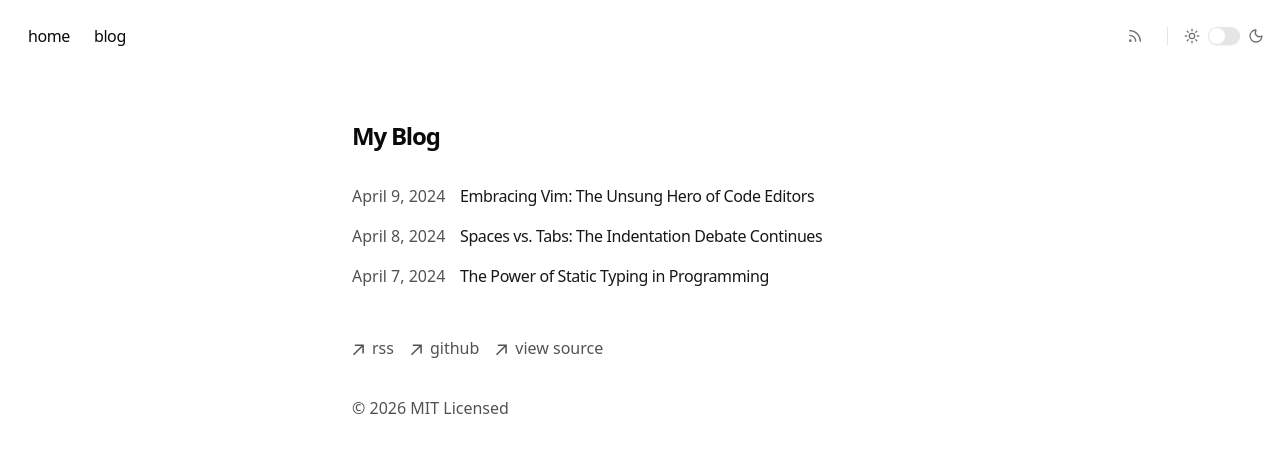
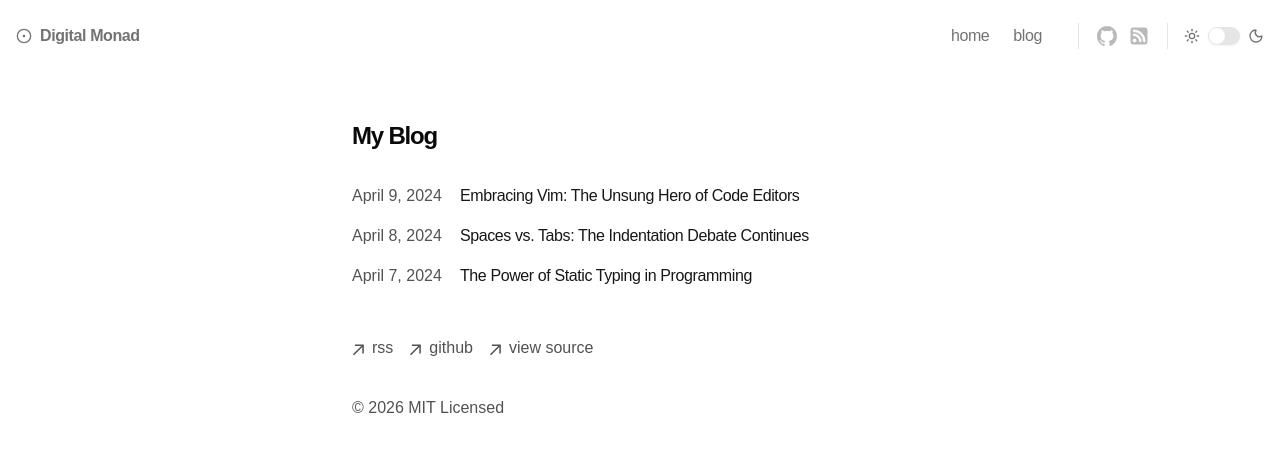
Before and after one commit to digitalmonad/digital-monad, a Next.js app: page /blog in a window 1280 px wide. Shown: the top 452 px of the page. Built offline with nearby package versions, Linux system fonts and the light colour scheme.

Commit message:
feat: add social icons to main navigation

```diff
--- a/src/app/global.css
+++ b/src/app/global.css
@@ -10,57 +10,114 @@
 }
 
 :root {
-  --sh-class: #2d5e9d;
-  --sh-identifier: #354150;
-  --sh-sign: #8996a3;
-  --sh-string: #007f7a;
-  --sh-keyword: #e02518;
-  --sh-comment: #a19595;
-  --sh-jsxliterals: #6266d1;
-  --sh-property: #e25a1c;
-  --sh-entity: #e25a1c;
+  --background: oklch(1 0 0);
+  --foreground: oklch(0.1450 0 0);
+  --card: oklch(1 0 0);
+  --card-foreground: oklch(0.1450 0 0);
+  --popover: oklch(1 0 0);
+  --popover-foreground: oklch(0.1450 0 0);
+  --primary: oklch(0.2050 0 0);
+  --primary-foreground: oklch(0.9850 0 0);
+  --secondary: oklch(0.9700 0 0);
+  --secondary-foreground: oklch(0.2050 0 0);
+  --muted: oklch(0.9700 0 0);
+  --muted-foreground: oklch(0.5560 0 0);
+  --accent: oklch(0.9700 0 0);
+  --accent-foreground: oklch(0.2050 0 0);
+  --destructive: oklch(0.5770 0.2450 27.3250);
+  --destructive-foreground: oklch(1 0 0);
+  --border: oklch(0.9220 0 0);
+  --input: oklch(0.9220 0 0);
+  --ring: oklch(0.7080 0 0);
+  --chart-1: oklch(0.8100 0.1000 252);
+  --chart-2: oklch(0.6200 0.1900 260);
+  --chart-3: oklch(0.5500 0.2200 263);
+  --chart-4: oklch(0.4900 0.2200 264);
+  --chart-5: oklch(0.4200 0.1800 266);
+  --sidebar: oklch(0.9850 0 0);
+  --sidebar-foreground: oklch(0.1450 0 0);
+  --sidebar-primary: oklch(0.2050 0 0);
+  --sidebar-primary-foreground: oklch(0.9850 0 0);
+  --sidebar-accent: oklch(0.9700 0 0);
+  --sidebar-accent-foreground: oklch(0.2050 0 0);
+  --sidebar-border: oklch(0.9220 0 0);
+  --sidebar-ring: oklch(0.7080 0 0);
+  --font-sans: Alan Sans, ui-sans-serif, sans-serif, system-ui;
+  --font-serif: ui-serif, Georgia, Cambria, "Times New Roman", Times, serif;
+  --font-mono: ui-monospace, SFMono-Regular, Menlo, Monaco, Consolas, "Liberation Mono", "Courier New", monospace;
   --radius: 0.625rem;
-  --background: oklch(1 0 0);
-  --foreground: oklch(0.145 0 0);
-  --card: oklch(1 0 0);
-  --card-foreground: oklch(0.145 0 0);
-  --popover: oklch(1 0 0);
-  --popover-foreground: oklch(0.145 0 0);
-  --primary: oklch(0.205 0 0);
-  --primary-foreground: oklch(0.985 0 0);
-  --secondary: oklch(0.97 0 0);
-  --secondary-foreground: oklch(0.205 0 0);
-  --muted: oklch(0.97 0 0);
-  --muted-foreground: oklch(0.556 0 0);
-  --accent: oklch(0.97 0 0);
-  --accent-foreground: oklch(0.205 0 0);
-  --destructive: oklch(0.577 0.245 27.325);
-  --border: oklch(0.922 0 0);
-  --input: oklch(0.922 0 0);
-  --ring: oklch(0.708 0 0);
-  --chart-1: oklch(0.646 0.222 41.116);
-  --chart-2: oklch(0.6 0.118 184.704);
-  --chart-3: oklch(0.398 0.07 227.392);
-  --chart-4: oklch(0.828 0.189 84.429);
-  --chart-5: oklch(0.769 0.188 70.08);
-  --sidebar: oklch(0.985 0 0);
-  --sidebar-foreground: oklch(0.145 0 0);
-  --sidebar-primary: oklch(0.205 0 0);
-  --sidebar-primary-foreground: oklch(0.985 0 0);
-  --sidebar-accent: oklch(0.97 0 0);
-  --sidebar-accent-foreground: oklch(0.205 0 0);
-  --sidebar-border: oklch(0.922 0 0);
-  --sidebar-ring: oklch(0.708 0 0);
+  --shadow-x: 0;
+  --shadow-y: 1px;
+  --shadow-blur: 3px;
+  --shadow-spread: 0px;
+  --shadow-opacity: 0.1;
+  --shadow-color: oklch(0 0 0);
+  --shadow-2xs: 0 1px 3px 0px hsl(0 0% 0% / 0.05);
+  --shadow-xs: 0 1px 3px 0px hsl(0 0% 0% / 0.05);
+  --shadow-sm: 0 1px 3px 0px hsl(0 0% 0% / 0.10), 0 1px 2px -1px hsl(0 0% 0% / 0.10);
+  --shadow: 0 1px 3px 0px hsl(0 0% 0% / 0.10), 0 1px 2px -1px hsl(0 0% 0% / 0.10);
+  --shadow-md: 0 1px 3px 0px hsl(0 0% 0% / 0.10), 0 2px 4px -1px hsl(0 0% 0% / 0.10);
+  --shadow-lg: 0 1px 3px 0px hsl(0 0% 0% / 0.10), 0 4px 6px -1px hsl(0 0% 0% / 0.10);
+  --shadow-xl: 0 1px 3px 0px hsl(0 0% 0% / 0.10), 0 8px 10px -1px hsl(0 0% 0% / 0.10);
+  --shadow-2xl: 0 1px 3px 0px hsl(0 0% 0% / 0.25);
+  --tracking-normal: 0em;
+  --spacing: 0.25rem;
+}
+
+.dark {
+  --background: oklch(0.1450 0 0);
+  --foreground: oklch(0.9850 0 0);
+  --card: oklch(0.2050 0 0);
+  --card-foreground: oklch(0.9850 0 0);
+  --popover: oklch(0.2690 0 0);
+  --popover-foreground: oklch(0.9850 0 0);
+  --primary: oklch(0.9220 0 0);
+  --primary-foreground: oklch(0.2050 0 0);
+  --secondary: oklch(0.2690 0 0);
+  --secondary-foreground: oklch(0.9850 0 0);
+  --muted: oklch(0.2690 0 0);
+  --muted-foreground: oklch(0.7080 0 0);
+  --accent: oklch(0.3710 0 0);
+  --accent-foreground: oklch(0.9850 0 0);
+  --destructive: oklch(0.7040 0.1910 22.2160);
+  --destructive-foreground: oklch(0.9850 0 0);
+  --border: oklch(0.2750 0 0);
+  --input: oklch(0.3250 0 0);
+  --ring: oklch(0.5560 0 0);
+  --chart-1: oklch(0.8100 0.1000 252);
+  --chart-2: oklch(0.6200 0.1900 260);
+  --chart-3: oklch(0.5500 0.2200 263);
+  --chart-4: oklch(0.4900 0.2200 264);
+  --chart-5: oklch(0.4200 0.1800 266);
+  --sidebar: oklch(0.2050 0 0);
+  --sidebar-foreground: oklch(0.9850 0 0);
+  --sidebar-primary: oklch(0.4880 0.2430 264.3760);
+  --sidebar-primary-foreground: oklch(0.9850 0 0);
+  --sidebar-accent: oklch(0.2690 0 0);
+  --sidebar-accent-foreground: oklch(0.9850 0 0);
+  --sidebar-border: oklch(0.2750 0 0);
+  --sidebar-ring: oklch(0.4390 0 0);
+  --font-sans: Alan Sans, ui-sans-serif, sans-serif, system-ui;
+  --font-serif: ui-serif, Georgia, Cambria, "Times New Roman", Times, serif;
+  --font-mono: ui-monospace, SFMono-Regular, Menlo, Monaco, Consolas, "Liberation Mono", "Courier New", monospace;
+  --radius: 0.625rem;
+  --shadow-x: 0;
+  --shadow-y: 1px;
+  --shadow-blur: 3px;
+  --shadow-spread: 0px;
+  --shadow-opacity: 0.1;
+  --shadow-color: oklch(0 0 0);
+  --shadow-2xs: 0 1px 3px 0px hsl(0 0% 0% / 0.05);
+  --shadow-xs: 0 1px 3px 0px hsl(0 0% 0% / 0.05);
+  --shadow-sm: 0 1px 3px 0px hsl(0 0% 0% / 0.10), 0 1px 2px -1px hsl(0 0% 0% / 0.10);
+  --shadow: 0 1px 3px 0px hsl(0 0% 0% / 0.10), 0 1px 2px -1px hsl(0 0% 0% / 0.10);
+  --shadow-md: 0 1px 3px 0px hsl(0 0% 0% / 0.10), 0 2px 4px -1px hsl(0 0% 0% / 0.10);
+  --shadow-lg: 0 1px 3px 0px hsl(0 0% 0% / 0.10), 0 4px 6px -1px hsl(0 0% 0% / 0.10);
+  --shadow-xl: 0 1px 3px 0px hsl(0 0% 0% / 0.10), 0 8px 10px -1px hsl(0 0% 0% / 0.10);
+  --shadow-2xl: 0 1px 3px 0px hsl(0 0% 0% / 0.25);
 }
 
 @theme inline {
-  --radius-sm: calc(var(--radius) - 4px);
-  --radius-md: calc(var(--radius) - 2px);
-  --radius-lg: var(--radius);
-  --radius-xl: calc(var(--radius) + 4px);
-  --radius-2xl: calc(var(--radius) + 8px);
-  --radius-3xl: calc(var(--radius) + 12px);
-  --radius-4xl: calc(var(--radius) + 16px);
   --color-background: var(--background);
   --color-foreground: var(--foreground);
   --color-card: var(--card);
@@ -76,6 +133,7 @@
   --color-accent: var(--accent);
   --color-accent-foreground: var(--accent-foreground);
   --color-destructive: var(--destructive);
+  --color-destructive-foreground: var(--destructive-foreground);
   --color-border: var(--border);
   --color-input: var(--input);
   --color-ring: var(--ring);
@@ -92,40 +150,24 @@
   --color-sidebar-accent-foreground: var(--sidebar-accent-foreground);
   --color-sidebar-border: var(--sidebar-border);
   --color-sidebar-ring: var(--sidebar-ring);
-}
 
-.dark {
-  --background: oklch(0.145 0 0);
-  --foreground: oklch(0.985 0 0);
-  --card: oklch(0.205 0 0);
-  --card-foreground: oklch(0.985 0 0);
-  --popover: oklch(0.205 0 0);
-  --popover-foreground: oklch(0.985 0 0);
-  --primary: oklch(0.922 0 0);
-  --primary-foreground: oklch(0.205 0 0);
-  --secondary: oklch(0.269 0 0);
-  --secondary-foreground: oklch(0.985 0 0);
-  --muted: oklch(0.269 0 0);
-  --muted-foreground: oklch(0.708 0 0);
-  --accent: oklch(0.269 0 0);
-  --accent-foreground: oklch(0.985 0 0);
-  --destructive: oklch(0.704 0.191 22.216);
-  --border: oklch(1 0 0 / 10%);
-  --input: oklch(1 0 0 / 15%);
-  --ring: oklch(0.556 0 0);
-  --chart-1: oklch(0.488 0.243 264.376);
-  --chart-2: oklch(0.696 0.17 162.48);
-  --chart-3: oklch(0.769 0.188 70.08);
-  --chart-4: oklch(0.627 0.265 303.9);
-  --chart-5: oklch(0.645 0.246 16.439);
-  --sidebar: oklch(0.205 0 0);
-  --sidebar-foreground: oklch(0.985 0 0);
-  --sidebar-primary: oklch(0.488 0.243 264.376);
-  --sidebar-primary-foreground: oklch(0.985 0 0);
-  --sidebar-accent: oklch(0.269 0 0);
-  --sidebar-accent-foreground: oklch(0.985 0 0);
-  --sidebar-border: oklch(1 0 0 / 10%);
-  --sidebar-ring: oklch(0.556 0 0);
+  --font-sans: var(--font-sans);
+  --font-mono: var(--font-mono);
+  --font-serif: var(--font-serif);
+
+  --radius-sm: calc(var(--radius) - 4px);
+  --radius-md: calc(var(--radius) - 2px);
+  --radius-lg: var(--radius);
+  --radius-xl: calc(var(--radius) + 4px);
+
+  --shadow-2xs: var(--shadow-2xs);
+  --shadow-xs: var(--shadow-xs);
+  --shadow-sm: var(--shadow-sm);
+  --shadow: var(--shadow);
+  --shadow-md: var(--shadow-md);
+  --shadow-lg: var(--shadow-lg);
+  --shadow-xl: var(--shadow-xl);
+  --shadow-2xl: var(--shadow-2xl);
 }
 
 html {
--- /dev/null
+++ b/src/components/icons.tsx
@@ -0,0 +1,32 @@
+export function GitHubIcon(
+  props: React.ComponentPropsWithoutRef<"svg">,
+): React.ReactElement {
+  return (
+    <svg viewBox="0 0 20 20" aria-hidden="true" {...props}>
+      <path
+        fillRule="evenodd"
+        clipRule="evenodd"
+        d="M10 1.667c-4.605 0-8.334 3.823-8.334 8.544 0 3.78 2.385 6.974 5.698 8.106.417.075.573-.182.573-.406 0-.203-.011-.875-.011-1.592-2.093.397-2.635-.522-2.802-1.002-.094-.246-.5-1.005-.854-1.207-.291-.16-.708-.556-.01-.567.656-.01 1.124.62 1.281.876.75 1.292 1.948.93 2.427.705.073-.555.291-.93.531-1.143-1.854-.213-3.791-.95-3.791-4.218 0-.929.322-1.698.854-2.296-.083-.214-.375-1.09.083-2.265 0 0 .698-.224 2.292.876a7.576 7.576 0 0 1 2.083-.288c.709 0 1.417.096 2.084.288 1.593-1.11 2.291-.875 2.291-.875.459 1.174.167 2.05.084 2.263.53.599.854 1.357.854 2.297 0 3.278-1.948 4.005-3.802 4.219.302.266.563.78.563 1.58 0 1.143-.011 2.061-.011 2.35 0 .224.156.491.573.405a8.365 8.365 0 0 0 4.11-3.116 8.707 8.707 0 0 0 1.567-4.99c0-4.721-3.73-8.545-8.334-8.545Z"
+      />
+    </svg>
+  );
+}
+
+export function RssIcon(
+  props: React.ComponentPropsWithoutRef<"svg">,
+): React.ReactElement {
+  return (
+    <svg
+      xmlns="http://www.w3.org/2000/svg"
+      width="32"
+      height="32"
+      viewBox="0 0 24 24"
+      {...props}
+    >
+      <path
+        fill="currentColor"
+        d="M6.25 3A3.25 3.25 0 0 0 3 6.25v11.5A3.25 3.25 0 0 0 6.25 21h11.5A3.25 3.25 0 0 0 21 17.75V6.25A3.25 3.25 0 0 0 17.75 3zm.5 4.5c-.405 0-.75-.317-.75-.722v-.055c0-.393.305-.721.698-.723h.052C12.963 6 18 11.037 18 17.25v.052a.71.71 0 0 1-.723.698h-.055c-.405 0-.722-.345-.722-.75A9.75 9.75 0 0 0 6.75 7.5M13.294 18h-.09c-.399 0-.704-.351-.704-.75a5.75 5.75 0 0 0-5.75-5.75c-.399 0-.75-.305-.75-.704v-.09c0-.38.287-.701.666-.705L6.75 10A7.25 7.25 0 0 1 14 17.334c-.005.379-.327.666-.706.666M7.5 18a1.5 1.5 0 1 1 0-3a1.5 1.5 0 0 1 0 3"
+      />
+    </svg>
+  );
+}
--- a/src/components/nav.tsx
+++ b/src/components/nav.tsx
@@ -1,7 +1,7 @@
 import Link from "next/link";
 import { ThemeToggle } from "./theme-toggle";
-import { RssIcon } from "lucide-react";
-import { Button } from "./ui/button";
+import { CircleDotIcon } from "lucide-react";
+import { GitHubIcon, RssIcon } from "./icons";
 
 const navItems = {
   "/": {
@@ -20,27 +20,37 @@ export function Navbar() {
           className="flex flex-row items-center justify-between relative px-0 pb-0 fade md:overflow-auto scroll-pr-6 md:relative"
           id="nav"
         >
+          <span className="flex gap-2 items-center text-muted-foreground">
+            <CircleDotIcon className="h-4 w-4" />
+            <span className="font-bold">Digital Monad</span>
+          </span>
+          <div className="flex items-center">
             <div className="flex flex-row space-x-0">
               {Object.entries(navItems).map(([path, { name }]) => {
                 return (
                   <Link
                     key={path}
                     href={path}
-                  className="transition-all hover:text-neutral-800 dark:hover:text-neutral-200 flex align-middle relative py-1 px-2 m-1"
+                    className="transition-all text-muted-foreground hover:text-foreground dark:hover:text-foreground flex align-middle relative py-1 px-2 m-1"
                   >
                     {name}
                   </Link>
                 );
               })}
             </div>
-          <div className="flex items-center">
-            <Button asChild variant={"ghost"} size={"icon-sm"}>
+            <div className="flex items-center ml-6 border-l pl-4">
+              <div className="flex items-center space-x-2">
+                <Link href="/github">
+                  <GitHubIcon className="fill-muted-foreground/50 dark:fill-muted-foreground hover:fill-foreground transition-[fill] bg-background h-6 w-6" />
+                </Link>
+
                 <Link href="/rss">
-                <RssIcon className="h-4 w-4 text-muted-foreground" />
+                  <RssIcon className="text-muted-foreground/50 dark:text-muted-foreground hover:text-foreground stroke-background transition-[color] bg-background h-6 w-6" />
                 </Link>
-            </Button>
-            <div className="pl-4 ml-4 border-l">
+              </div>
+              <div className="pl-4 ml-4 border-l py-1">
                 <ThemeToggle />
+              </div>
             </div>
           </div>
         </nav>
--- a/src/components/ui/switch.tsx
+++ b/src/components/ui/switch.tsx
@@ -17,7 +17,7 @@ function Switch({
       data-slot="switch"
       data-size={size}
       className={cn(
-        "peer data-[state=checked]:bg-primary data-[state=unchecked]:bg-input focus-visible:border-ring focus-visible:ring-ring/50 dark:data-[state=unchecked]:bg-input/80 group/switch inline-flex shrink-0 items-center rounded-full border border-transparent shadow-xs transition-all outline-none focus-visible:ring-[3px] disabled:cursor-not-allowed disabled:opacity-50 data-[size=default]:h-[1.15rem] data-[size=default]:w-8 data-[size=sm]:h-3.5 data-[size=sm]:w-6 cursor-pointer",
+        "peer data-[state=checked]:bg-muted-foreground data-[state=unchecked]:bg-input focus-visible:border-ring focus-visible:ring-ring/50 dark:data-[state=unchecked]:bg-input/80 group/switch inline-flex shrink-0 items-center rounded-full border border-transparent shadow-xs transition-all outline-none focus-visible:ring-[3px] disabled:cursor-not-allowed disabled:opacity-50 data-[size=default]:h-[1.15rem] data-[size=default]:w-8 data-[size=sm]:h-3.5 data-[size=sm]:w-6 cursor-pointer",
         className,
       )}
       {...props}
```
Lines whose indentation alone changed are shown as unchanged.
